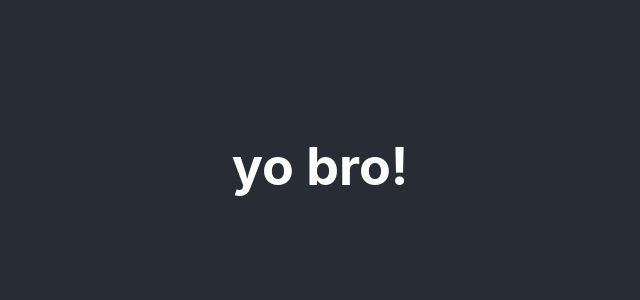
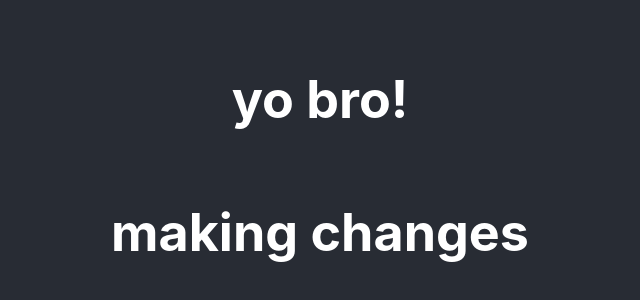
Before and after one commit to TomE1/react2, a React (Create React App) app: page / in a window 1280 px wide. Shown: the part 234-534 px from the top of the page, without its empty margins (320-960 px from the left). Built offline with nearby package versions, Linux system fonts and the light colour scheme.

Commit message:
made changes

```diff
--- a/src/App.js
+++ b/src/App.js
@@ -5,6 +5,7 @@ function App() {
     <div className='App'>
       <header className='App-header'>
         <h1>yo bro!</h1>
+        <h1>making changes</h1>
       </header>
     </div>
   );
```
